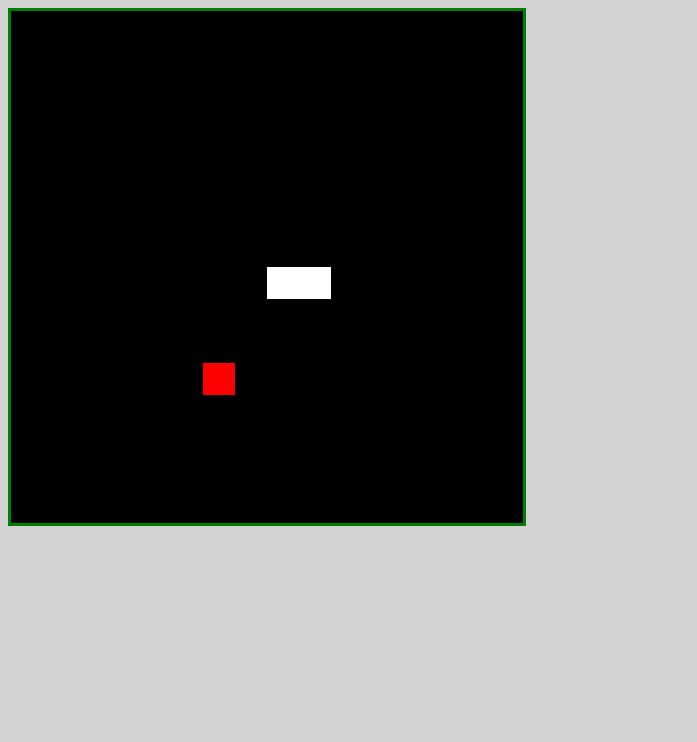
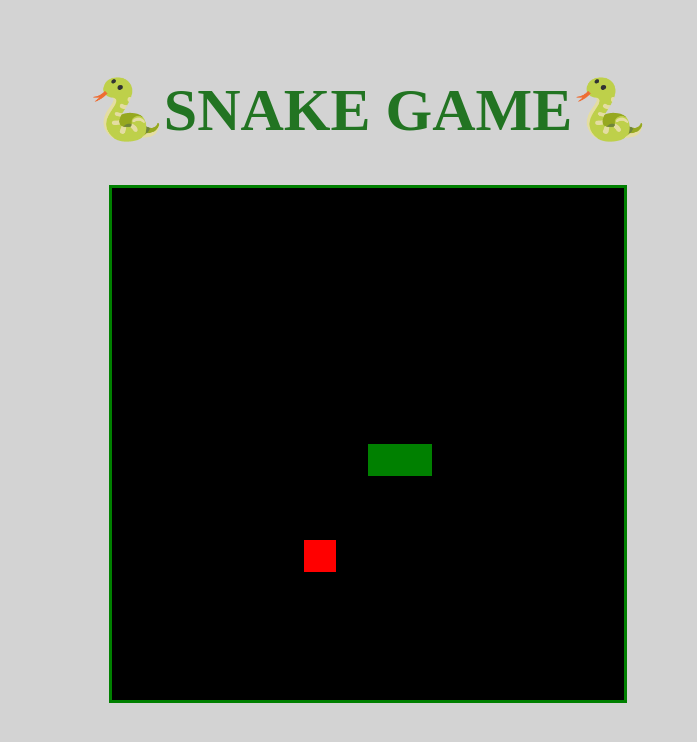
Before and after one commit to GeovaneRigonato/game-cobrinha, a plain HTML site: page styles/index.htm in a window 1280 px wide. Shown: the whole page, without its empty margins (0-697 px from the left). Drawn offline with Linux system fonts and the light colour scheme.

Commit message:
Toques finais

```diff
--- a/js/main.js
+++ b/js/main.js
@@ -20,7 +20,7 @@ function criarBG() {
 
 function criarCobrinha() {
     for (i = 0; i < snake.length; i++) {
-        context.fillStyle = "white";
+        context.fillStyle = "green";
         context.fillRect(snake[i].x, snake[i].y, box, box);
     }
 }
@@ -47,6 +47,12 @@ function iniciarJogo() {
     if (snake[0].y > 15 * box && direction == "down") snake[0].y = 0;
     if (snake[0].y < 0 * box && direction == "up") snake[0].y = 15 * box;
 
+for(i = 1; i< snake.length; i++){
+    if (snake[0].x == snake[1].x && snake[0].y == snake[i].y){
+    clearInterval(jogo);
+    alert("Game Over ☹☹");
+}}
+
     criarBG();
     criarCobrinha();
     drawFood();
@@ -63,7 +69,7 @@ function iniciarJogo() {
         snake.pop();
     } else {
         food.x = Math.floor(Math.random() * 15 + 1) * box;
-            food.y = Math.floor(Math.random() * 15 + 1) * box;
+        food.y = Math.floor(Math.random() * 15 + 1) * box;
     }
 
     let newHead = {
--- a/styles/index.htm
+++ b/styles/index.htm
@@ -18,6 +18,7 @@
 </head>
 
 <body>
+    <h1 class="titulo">🐍SNAKE GAME🐍</h1>
     <canvas class="cobrinha" id="snake" width="512px" height="512px"></canvas>
 </body>
 
--- a/styles/style.css
+++ b/styles/style.css
@@ -1,7 +1,20 @@
-* {
+body {
     background-color: LightGray;
+    height: 90vh;
+    width: 90vh;
+    display: flex;
+    justify-content: center;
+    align-items: center;
+    flex-direction: column;
+
 }
 
-.cobrinha{
+.cobrinha {
     border: 3px solid green;
 }
+
+.titulo {
+    font-family: 'Times New Roman', Times, serif;
+    font-size: 60px;
+    color: rgb(34, 116, 34);
+}
```
